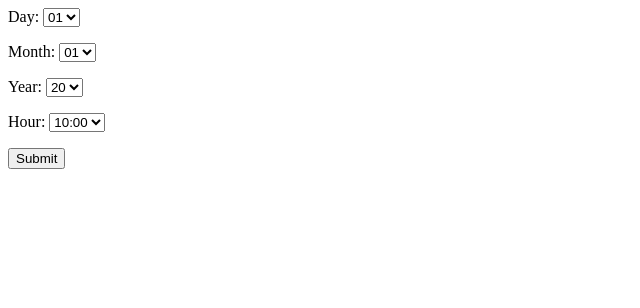
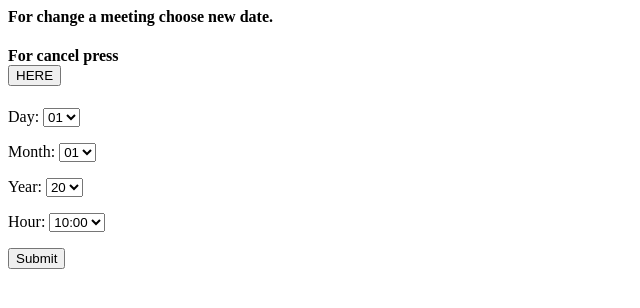
Before and after one commit to RotemLibrati/NailPolish, a Django app: page /meeting/ in a window 1280 px wide. Shown: the top 308 px of the page, without its empty margins (0-640 px from the left). Run offline with Django 3.2, Linux system fonts and the light colour scheme.

Commit message:
ברגע שאני מבטל את התור זה מכניס תור defult  לרשימת התורים  - לטפל בזה

```diff
--- a/mysite/nail/models.py
+++ b/mysite/nail/models.py
@@ -12,6 +12,7 @@ class UserProfile(models.Model):
     age = models.IntegerField(default=0)
     address = models.CharField(max_length=100, default="")
     next_meeting = models.DateTimeField(default=datetime(2000,1,1))
+    exist_meeting = models.BooleanField(default=False)
     last_met = models.DateTimeField(default=datetime(2000,1,1))
     is_admin = models.BooleanField(default=False)
 
--- a/mysite/nail/templates/nail/meeting.html
+++ b/mysite/nail/templates/nail/meeting.html
@@ -3,6 +3,14 @@
 
 <body>
 <form action="." method="post">
+
+    <p><h4>For change a meeting choose new date.</h4></p>
+    <p><h4>For cancel press
+    <div class="submit-row">
+            <input type="submit" value="HERE" name="_make-unique">
+    </div>
+</h4></p>
+
     {% csrf_token %}
     {{form.as_p}}
     <input type="submit" value="Submit" />
--- a/mysite/nail/templates/nail/not-success.html
+++ b/mysite/nail/templates/nail/not-success.html
@@ -2,6 +2,7 @@
 <html lang="en">
 <head>
     Warning
+    <a href="{% url 'nail:profile' %}" class="button alt">back </a>
 </head>
 <body>
 
--- a/mysite/nail/templates/nail/pictures.html
+++ b/mysite/nail/templates/nail/pictures.html
@@ -97,6 +97,11 @@
       </div>
     </div>
 </div>
+    {% if not user.is_authenticated %}
 <a href="{% url 'nail:index' %}" class="button alt">back </a>
+  {% endif %}
+  {% if user.is_authenticated %}
+<a href="{% url 'nail:profile' %}" class="button alt">back </a>
+  {% endif %}
 </body>
 </html>
--- a/mysite/nail/templates/nail/success.html
+++ b/mysite/nail/templates/nail/success.html
@@ -6,6 +6,6 @@
 </head>
 <body>
     <h1>Success</h1>
-    <a href="{% url 'nail:profile-details' %}" class="button alt">back </a>
+    <a href="{% url 'nail:profile' %}" class="button alt">back </a>
 </body>
 </html>
--- a/mysite/nail/urls.py
+++ b/mysite/nail/urls.py
@@ -13,4 +13,5 @@ urlpatterns = [
     path('meeting/', views.meeting, name='meeting'),
     path('not-success/', views.not_success, name='not-success'),
     path('pictures/', views.pictures, name='pictures'),
+    path('meeting-admin/', views.meeting_admin, name='meeting-admin'),
 ]
--- a/mysite/nail/views.py
+++ b/mysite/nail/views.py
@@ -1,11 +1,11 @@
 
-from datetime import datetime
+from datetime import datetime, timezone
 from django.contrib.auth import authenticate
 from django.contrib.auth.decorators import login_required
 from django.db.models.signals import post_save
 from django.shortcuts import render, get_object_or_404, redirect, render_to_response
 import json
-from django.http import HttpResponse, HttpResponseRedirect, HttpResponseNotAllowed
+from django.http import HttpResponse, HttpResponseRedirect, HttpResponseNotAllowed, Http404
 from django.template.context_processors import csrf
 from django.urls import reverse
 from django.utils.datetime_safe import datetime
@@ -17,6 +17,7 @@ from django.contrib.auth import authenticate, login
 from django.contrib.auth.models import AnonymousUser
 from django.contrib.sessions.models import Session
 from django.template import RequestContext
+
 
 
 def index(request):
@@ -66,7 +67,7 @@ def new_profile(request, username):
         if form.is_valid():
             post_save.connect(attach_user, sender=UserProfile)
             form.save()
-            return render(request, 'nail/success.html')
+            return render(request, 'nail/profile-details.html')
     else:
         user = User.objects.get(username=username)
         form = ProfileForm()
@@ -78,8 +79,13 @@ def profile(request):
     if request.user is None or not request.user.is_authenticated:
         return HttpResponse("Not logged in")
     user = request.user
-    context ={'user': user}
-    return render(request, 'nail/profile-details.html')
+    up1 = UserProfile.objects.get(user=user)
+    now = datetime.now(timezone.utc)
+    print(up1.next_meeting)
+    if(up1.next_meeting < now):
+        up1.next_meeting = ""
+    context = {'user': user, 'up1': up1}
+    return render(request, 'nail/profile-details.html', context)
 
 
 def logout(request):
@@ -97,39 +103,57 @@ def meeting(request):
     if request.method == 'POST':
         form = MeetingForm(request.POST)
         if form.is_valid():
+            orderly = True
             day = form.cleaned_data.get('day')
             month = form.cleaned_data.get('month')
             year = form.cleaned_data.get('year')
             hour = form.cleaned_data.get('hour')
-            user_profile = UserProfile.objects.all()
-            user_list = list(user_profile)
-            for p in user_list:
-                print(str(p.next_meeting))
-
-
-
-
+            up1 = UserProfile.objects.get(user=request.user)
+            defult_date= datetime.strptime('01/01/20 00:00:00', '%m/%d/%y %H:%M:%S')
+            if "_make-unique" in request.POST:
+                print(up1.exist_meeting)
+                #up1.next_meeting = defult_date
+                up1.exist_meeting = False
+                print("after")
+                print(up1.exist_meeting)
+                up1.save()
+                meet = Meeting(date=defult_date, user=up1)
+                meet.save()
+                return render(request, 'nail/success.html')
             if (month==2 and (day==29 or day==30 or day==31)):
+                orderly = False
                 return render(request, 'nail/not-success.html')
             elif (month==4 and day == 31):
+                orderly = False
                 return render(request, 'nail/not-success.html')
             elif (month == 6 and day ==31):
+                orderly = False
                 return render(request, 'nail/not-success.html')
             elif (month == 9 and day == 31):
+                orderly = False
                 return render(request, 'nail/not-success.html')
             elif ( month==11 and day == 31):
+                orderly = False
+                return render(request, 'nail/not-success.html')
+            elif up1.exist_meeting == True:
+                orderly = False
                 return render(request, 'nail/not-success.html')
             else:
                 date = '{0}/{1}/{2} {3}'.format(month, day, year, hour)
                 datetime_object = datetime.strptime(date, '%m/%d/%y %H:%M:%S')
                 if(datetime_object<datetime.now()):
+                    orderly=False
                     return render(request, 'nail/not-success.html')
-                up1 = UserProfile.objects.get(user=request.user)
                 up1.next_meeting = datetime_object
+                up1.exist_meeting = True
                 up1.save()
-                meet = Meeting(date=datetime_object, user=up1)
-                meet.save()
+                print(orderly)
+                if(orderly):
+                    print("in%%%%%%%%%%%%%%%%%%%%%%%%%%%%%%%%%%%%%%%%%%%%")
+                    meet = Meeting(date=datetime_object, user=up1)
+                    meet.save()
                 return HttpResponseRedirect(reverse('nail:success'))
+
     else:
         form = MeetingForm()
     context = {'form': form}
@@ -142,3 +166,11 @@ def not_success(request):
 
 def pictures(request):
     return render(request, 'nail/pictures.html')
+
+
+def meeting_admin(request):
+    user = request.user
+    meet = (Meeting.objects.all())
+    print(meet)
+    context = {'user': user, 'meet': meet}
+    return render(request, 'nail/meeting-admin.html', context)
```
Also changed, not shown: mysite/nail/templates/nail/index.html (+8 -5 lines), mysite/nail/templates/nail/profile-details.html (+18 -4 lines), 1 other file.
